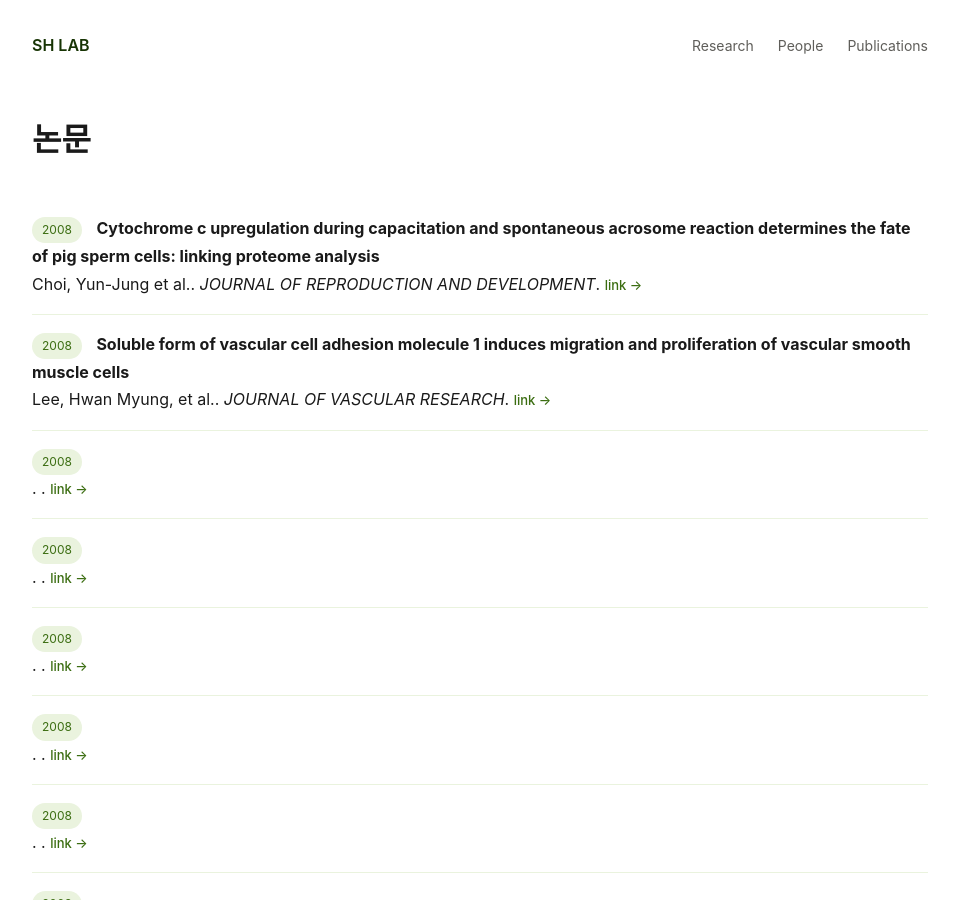
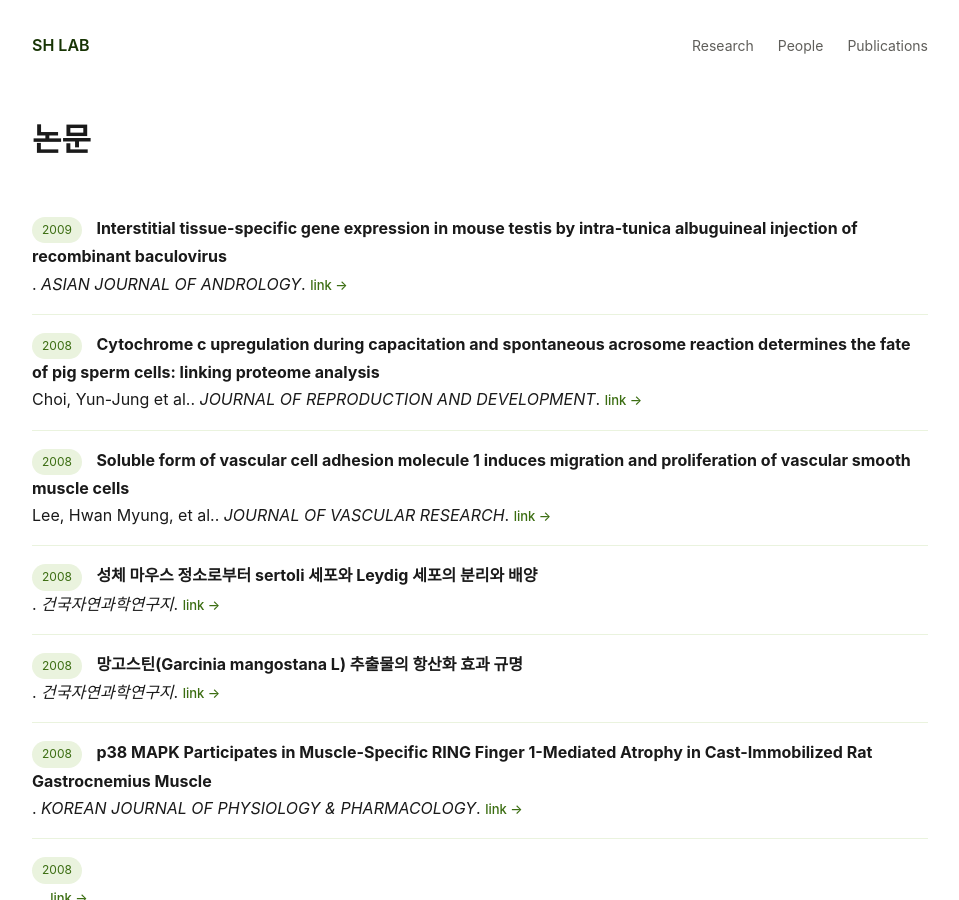
Before and after one commit to SH-LAB-KU/SH-LAB-KU.github.io, a Jekyll site: the page built from publications.html, in a window 1280 px wide and 900 px high. Shown: the whole window, without its empty margins (160-1119 px from the left). Built offline with Jekyll 4.4.1, drawn with Linux system fonts in a browser that asks for light colours.

Commit message:
Update publications.yml

```diff
--- a/_data/publications.yml
+++ b/_data/publications.yml
@@ -27,26 +27,26 @@
 
 - year: 2008
   authors: ""
-  title: ""
-  journal: ""
+  title: "p38 MAPK Participates in Muscle-Specific RING Finger 1-Mediated Atrophy in Cast-Immobilized Rat Gastrocnemius Muscle"
+  journal: "KOREAN JOURNAL OF PHYSIOLOGY & PHARMACOLOGY"
   link: ""
 
 - year: 2008
   authors: ""
-  title: ""
-  journal: ""
+  title: "망고스틴(Garcinia mangostana L) 추출물의 항산화 효과 규명"
+  journal: "건국자연과학연구지"
+  link: ""
+
+- year: 2009
+  authors: ""
+  title: "Interstitial tissue-specific gene expression in mouse testis by intra-tunica albuguineal injection of recombinant baculovirus"
+  journal: "ASIAN JOURNAL OF ANDROLOGY"
   link: ""
 
 - year: 2008
   authors: ""
-  title: ""
-  journal: ""
-  link: ""
-
-- year: 2008
-  authors: ""
-  title: ""
-  journal: ""
+  title: "성체 마우스 정소로부터 sertoli 세포와 Leydig 세포의 분리와 배양"
+  journal: "건국자연과학연구지"
   link: ""
 
 - year: 2008
```
